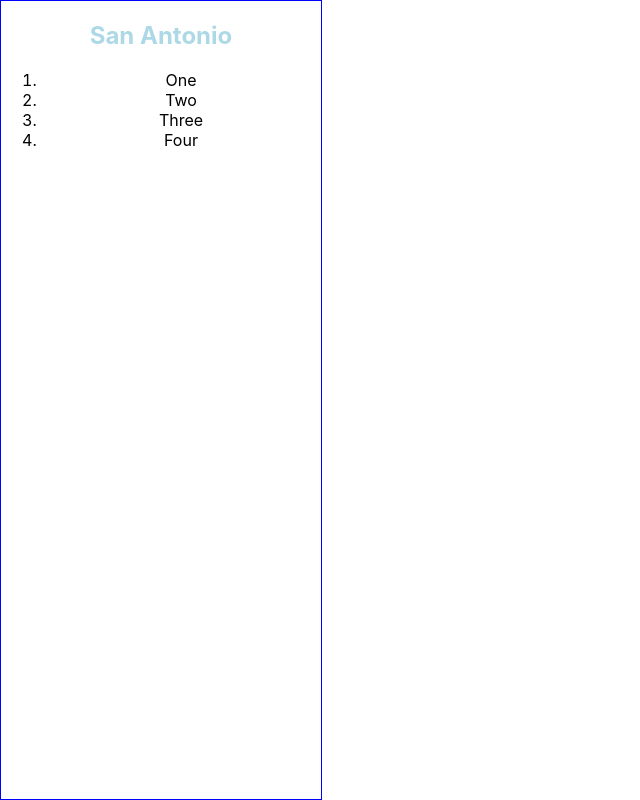
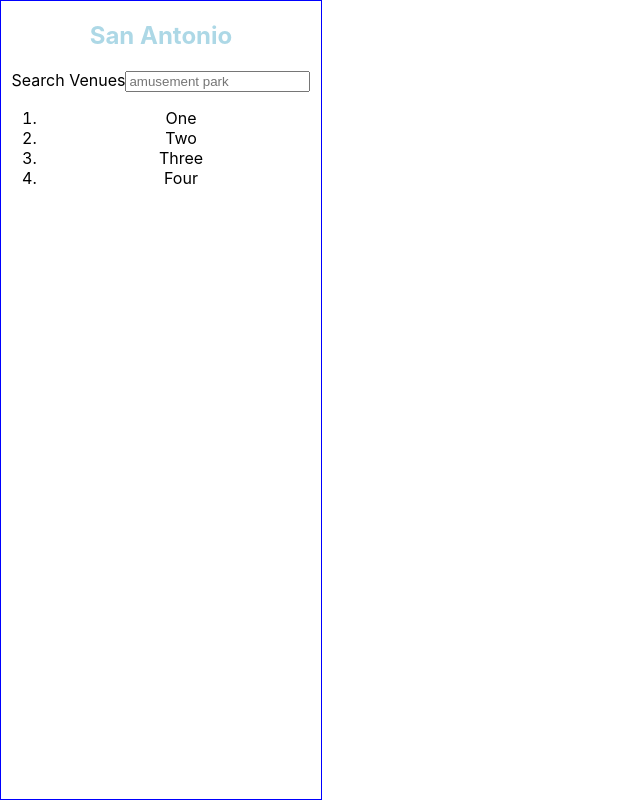
Before and after one commit to JS-goose/neighborhood-map-react, a React (Create React App) app: page / in a window 1280 px wide. Shown: the whole page, without its empty margins (0-640 px from the left). Built offline with nearby package versions, Linux system fonts and the light colour scheme; no server answers.

Commit message:
Initalized component structure for sidebar

```diff
--- a/src/App.js
+++ b/src/App.js
@@ -2,7 +2,6 @@ import React, { Component } from 'react';
 import './App.css';
 import Map from './components/Map'
 import axios from 'axios';
-// import Nav from './components/Nav';
 import Sidebar from './components/Sidebar'
 
 class App extends Component {
--- a/src/components/Sidebar.js
+++ b/src/components/Sidebar.js
@@ -1,24 +1,15 @@
 import React, { Component } from "react";
+import SidebarList from "./SidebarList";
 
 class Sidebar extends Component {
   render() {
     return (
-    //   <nav id="navContainer">
-    //     <div id="nav">
-    //       <h1 className="header">Neighborhood Maps</h1>
-    //       <button id="closeNav">X</button>
-    //     </div>
-
-        <aside id="sidebarContainer">
+      <aside id="sidebarContainer">
         <h1 id="sidebarHeader">San Antonio</h1>
-            <ol>
-              <li>One</li>
-              <li>Two</li>
-              <li>Three</li>
-              <li>Four</li>
-            </ol>
-        </aside>
-    //   </nav>
+        <label>Search Venues</label>
+        <input id="filter" type="search" placeholder="amusement park"></input>
+        <SidebarList />
+      </aside>
     );
   }
 }
--- /dev/null
+++ b/src/components/SidebarList.js
@@ -0,0 +1,12 @@
+import React, { Component } from "react";
+import VenueItem from "./VenueItem";
+
+class SidebarList extends Component{
+  render() {
+    return (
+        <VenueItem />
+    );
+  }
+}
+
+export default SidebarList;
--- /dev/null
+++ b/src/components/VenueItem.js
@@ -0,0 +1,16 @@
+import React, { Component } from "react";
+
+class VenueItem extends Component {
+  render() {
+    return (
+      <ol id="venueList">
+        <li>One</li>
+        <li>Two</li>
+        <li>Three</li>
+        <li>Four</li>
+      </ol>
+    );
+  }
+}
+
+export default VenueItem
```
